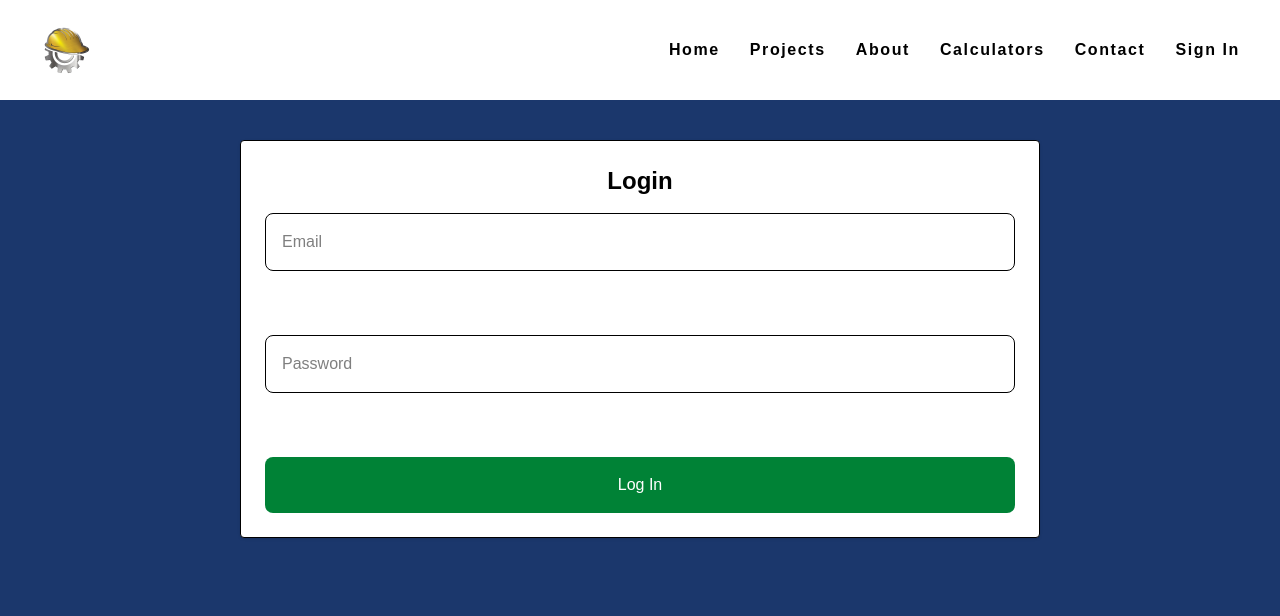
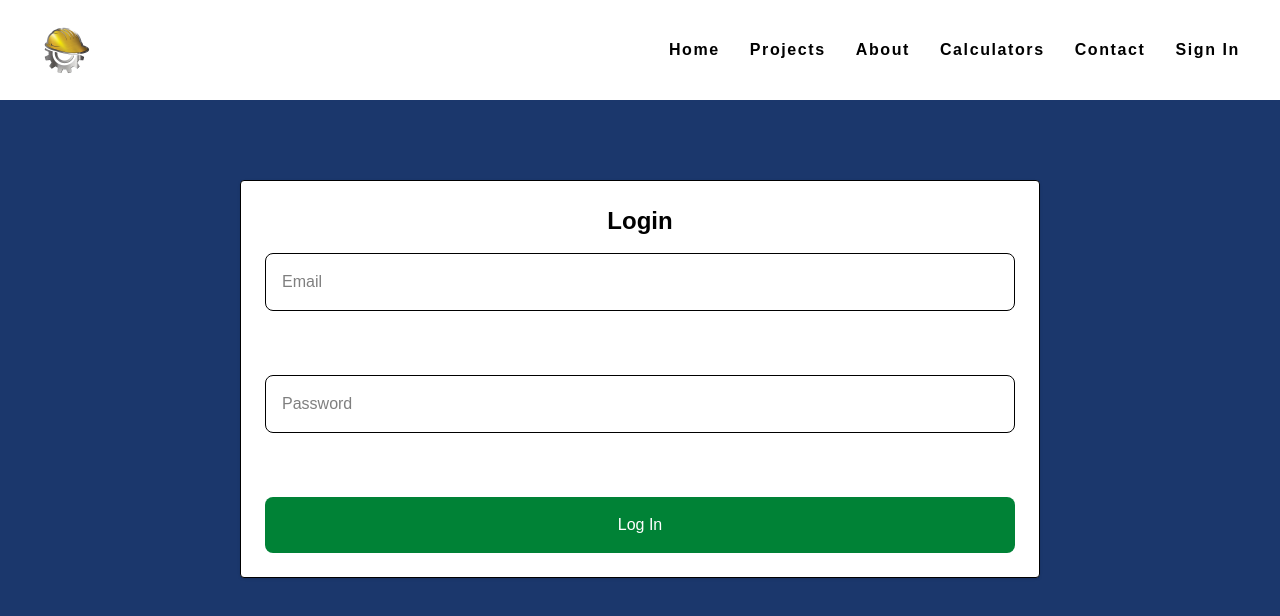
Before and after one commit to karart1981/construction-company-next, a Next.js app: page /login in a window 1280 px wide. Shown: the top 616 px of the page. Built offline with nearby package versions, Linux system fonts and the light colour scheme.

Commit message:
I added a style in login page

```diff
--- a/src/app/login/LoginClient.tsx
+++ b/src/app/login/LoginClient.tsx
@@ -42,7 +42,7 @@ export default function LoginClient() {
   };
 
   return (
-    <div className="max-w-[800px] mx-auto mt-10 p-6 border rounded shadow bg-white">
+    <div className="max-w-[800px] mx-auto mt-20 p-6 border rounded shadow bg-white">
       <h2 className="text-2xl mb-4 font-semibold text-center">Login</h2>
       <form onSubmit={handleSubmit} className="space-y-16">
         <input
--- a/src/app/register/page.tsx
+++ b/src/app/register/page.tsx
@@ -21,7 +21,7 @@ export default function RegisterPage() {
   };
 
   return (
-    <div className="max-w-[800px] mx-auto mt-10 p-6 border rounded-lg shadow bg-white">
+    <div className="max-w-[800px] mx-auto mt-20 p-6 border rounded-lg shadow bg-white">
       <h2 className="text-2xl mb-4">Register</h2>
       <form onSubmit={handleSubmit} className="space-y-16">
         <input
```
